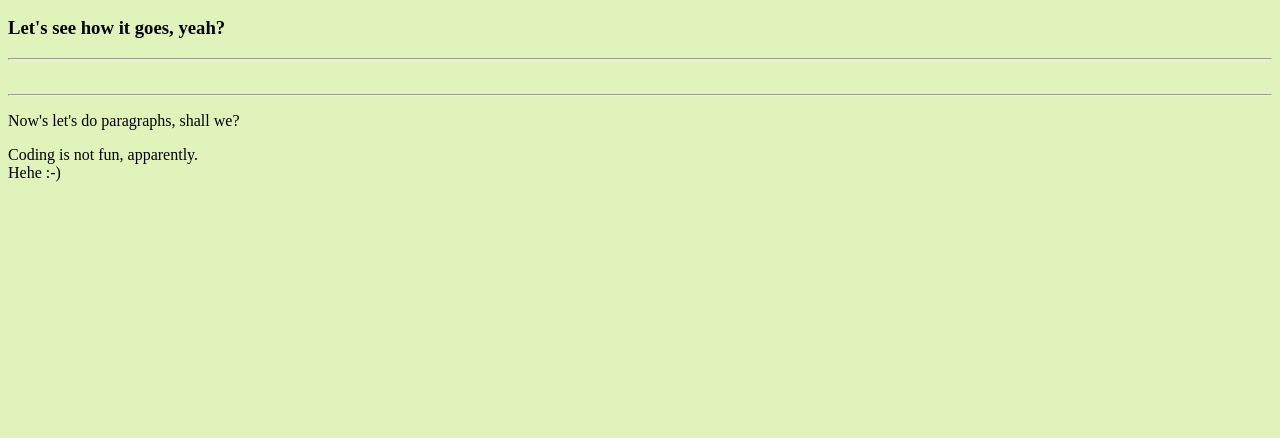
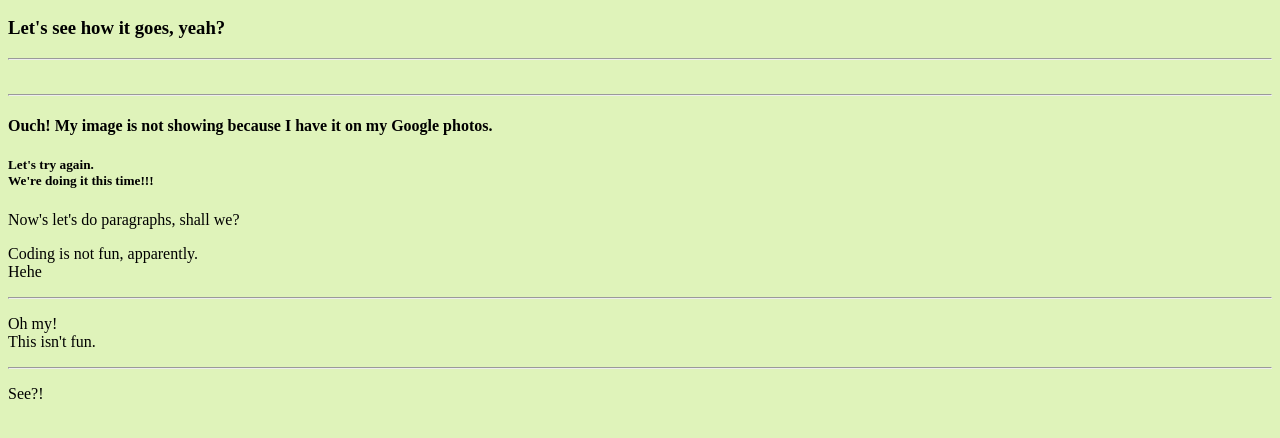
Before and after one commit to Mofiyin019/FirstProject, a plain HTML site: page index.html in a window 1280 px wide. Shown: the part 110-548 px from the top of the page. Drawn offline with Linux system fonts and the light colour scheme.

Commit message:
This is my fifth official commit.

```diff
--- a/index.html
+++ b/index.html
@@ -7,7 +7,7 @@
         body {
             font-family: 'Nunito', 'Verdaba';
             background-color: #dff3ba;
-        }
+}
     </style>
 
     <body>
@@ -17,10 +17,16 @@
         <hr>
         <img scr="https://photos.google.com/photo/AF1QipOw9MwbzEu5myNdK_O9IAq3dQAm4vg6EnJw848W">
         <hr>
+        <h4>Ouch! My image is not showing because I have it on my Google photos.</h4>
+        <h5>Let's try again. <br> We're doing it this time!!!</h5>
         <section>
           <p>Now's let's do paragraphs, shall we?</p>
-          <p>Coding is not fun, apparently. <br> Hehe :-) </p>
+          <p>Coding is not fun, apparently. <br> Hehe  </p>
         </section>
+        <hr>
+        <p>Oh my! <br> This isn't fun. </p>
+        <hr>
+        <p>See?!</p>
     </body>
     <script>
         alert('This is a simple HTML page that displays a heading built by Mofiyin');
```
